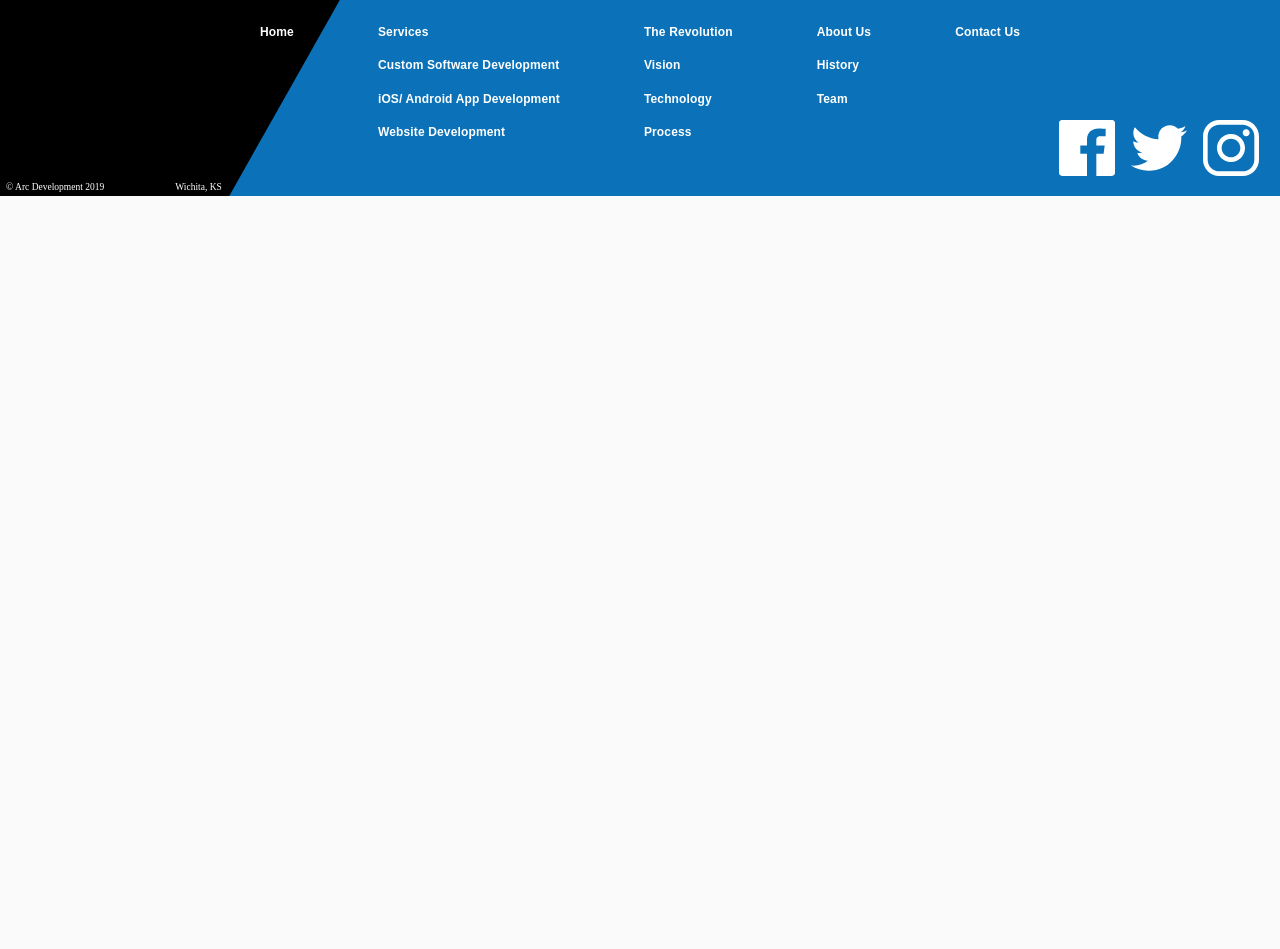
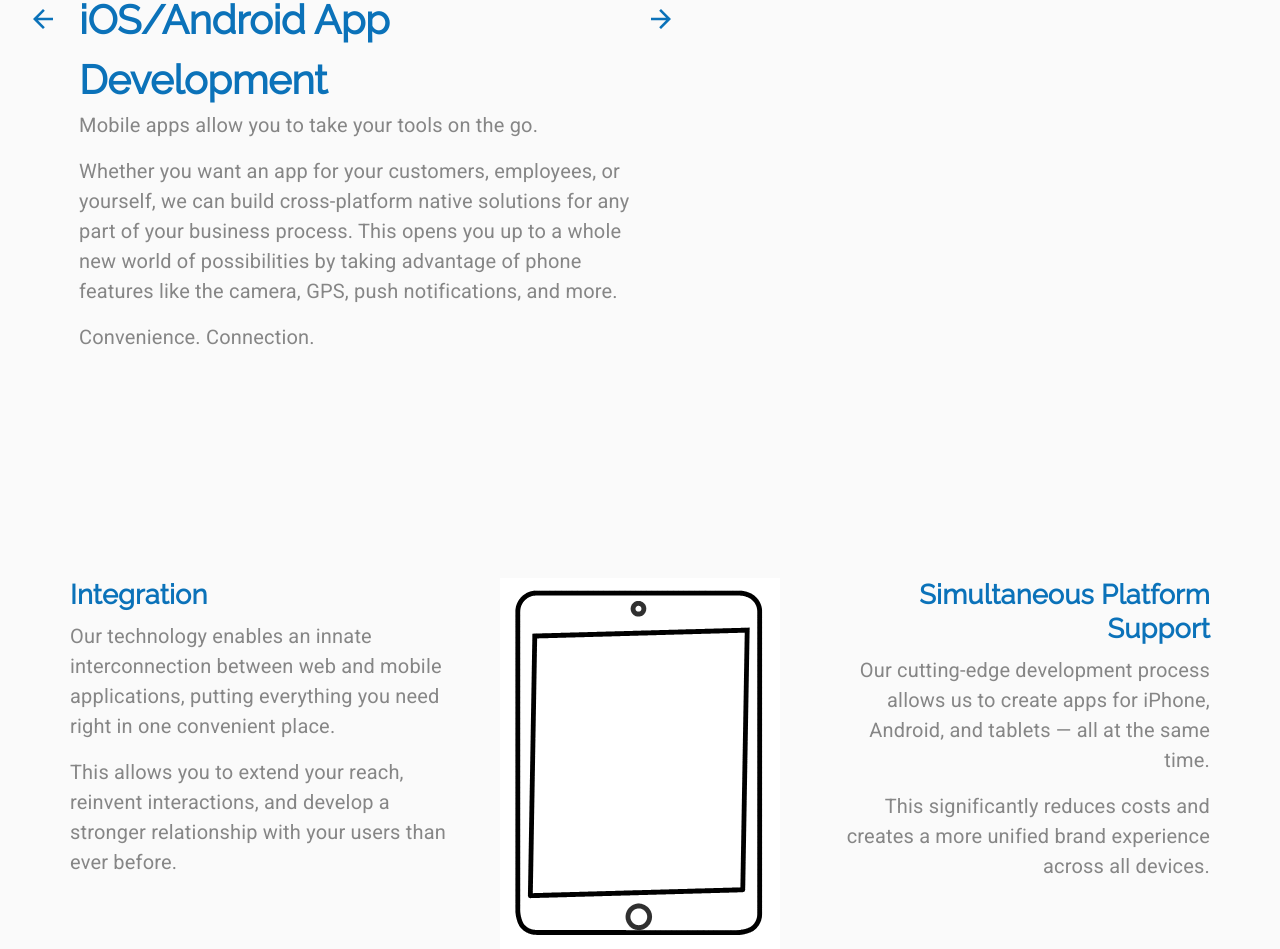
Before and after one commit to aiyeola/arc-development, a React (Create React App) app: page /mobileapps in a window 1280 px wide. Shown: the part 148-1097 px from the top of the page. Before the commit the page ends 800 px from the top, so only its background shows below. Built offline with nearby package versions, Linux system fonts and the light colour scheme.

Commit message:
ft(MobileApps): create mobile apps page
- responsive

```diff
--- a/src/components/App.js
+++ b/src/components/App.js
@@ -8,6 +8,7 @@
 import LandingPage from './LandingPage';
 import Services from '../components/Services';
 import CustomSoftware from '../components/Services/CustomSoftware';
+import MobileApps from '../components/Services/MobileApps';
 
 function App() {
   const [selectedIndex, setSelectedIndex] = useState(0);
@@ -60,7 +61,13 @@
           <Route
             exact
             path="/mobileapps"
-            component={() => <div>Mobile Apps</div>}
+            component={(props) => (
+              <MobileApps
+                {...props}
+                setValue={setValue}
+                setSelectedIndex={setSelectedIndex}
+              />
+            )}
           />
           <Route exact path="/websites" component={() => <div>Websites</div>} />
           <Route
--- /dev/null
+++ b/src/components/Services/MobileApps.js
@@ -0,0 +1,257 @@
+import React from 'react';
+import Lottie from 'react-lottie';
+import { Link } from 'react-router-dom';
+import { makeStyles, useTheme } from '@material-ui/styles';
+import Grid from '@material-ui/core/Grid';
+import IconButton from '@material-ui/core/IconButton';
+import Typography from '@material-ui/core/Typography';
+import useMediaQuery from '@material-ui/core/useMediaQuery';
+import Hidden from '@material-ui/core/Hidden';
+
+import backArrow from '../../assets/backArrow.svg';
+import forwardArrow from '../../assets/forwardArrow.svg';
+import swiss from '../../assets/swissKnife.svg';
+import access from '../../assets/extendAccess.svg';
+import engagement from '../../assets/increaseEngagement.svg';
+import integrationAnimation from '../../animations/integrationAnimation/data';
+import CallToAction from '../ui/CallToAction';
+
+const useStyles = makeStyles((theme) => ({
+  heading: {
+    maxWidth: '40em',
+  },
+  arrowContainer: {
+    marginTop: '0.5em',
+  },
+  rowContainer: {
+    padding: '0 5em',
+    [theme.breakpoints.down('sm')]: {
+      padding: '0 1.5em',
+    },
+  },
+}));
+
+const MobileApps = ({ setValue, setSelectedIndex }) => {
+  const classes = useStyles();
+  const theme = useTheme();
+  const matchesMD = useMediaQuery(theme.breakpoints.down('md'));
+  const matchesSM = useMediaQuery(theme.breakpoints.down('sm'));
+  const matchesXS = useMediaQuery(theme.breakpoints.down('xs'));
+
+  const defaultOptions = {
+    loop: true,
+    autoplay: true,
+    animationData: integrationAnimation,
+    rendererSettings: {
+      preserveAspectRatio: 'xMidYMid slice',
+    },
+  };
+
+  return (
+    <Grid container direction="column">
+      <Grid
+        item
+        container
+        direction="row"
+        justify={matchesMD ? 'center' : undefined}
+        className={classes.rowContainer}
+        style={{ marginTop: matchesXS ? '1em' : '2em' }}
+      >
+        <Hidden mdDown>
+          <Grid
+            item
+            className={classes.arrowContainer}
+            style={{ marginRight: '1em', marginLeft: '-3.5em' }}
+          >
+            <IconButton
+              component={Link}
+              to="/customsoftware"
+              onClick={() => setSelectedIndex(1)}
+              style={{ backgroundColor: 'transparent' }}
+            >
+              <img src={backArrow} alt="back to Custom Software Development" />
+            </IconButton>
+          </Grid>
+        </Hidden>
+        <Grid item container direction="column" className={classes.heading}>
+          <Grid item>
+            <Typography variant="h2" align={matchesMD ? 'center' : undefined}>
+              iOS/Android App Development
+            </Typography>
+          </Grid>
+          <Grid item>
+            <Typography
+              variant="body1"
+              paragraph
+              align={matchesMD ? 'center' : undefined}
+            >
+              Mobile apps allow you to take your tools on the go.
+            </Typography>
+            <Typography
+              variant="body1"
+              paragraph
+              align={matchesMD ? 'center' : undefined}
+            >
+              Whether you want an app for your customers, employees, or
+              yourself, we can build cross-platform native solutions for any
+              part of your business process. This opens you up to a whole new
+              world of possibilities by taking advantage of phone features like
+              the camera, GPS, push notifications, and more.
+            </Typography>
+            <Typography
+              variant="body1"
+              paragraph
+              align={matchesMD ? 'center' : undefined}
+            >
+              Convenience. Connection.
+            </Typography>
+          </Grid>
+        </Grid>
+        <Hidden mdDown>
+          <Grid item className={classes.arrowContainer}>
+            <IconButton
+              component={Link}
+              to="/websites"
+              onClick={() => setSelectedIndex(3)}
+              style={{ backgroundColor: 'transparent' }}
+            >
+              <img src={forwardArrow} alt="forward to Website Development" />
+            </IconButton>
+          </Grid>
+        </Hidden>
+      </Grid>
+
+      <Grid
+        item
+        container
+        direction={matchesSM ? 'column' : 'row'}
+        className={classes.rowContainer}
+        style={{ marginTop: '15em', marginBottom: '15em' }}
+      >
+        <Grid item container direction="column" md>
+          <Grid item>
+            <Typography
+              align={matchesSM ? 'center' : undefined}
+              variant="h4"
+              gutterBottom
+            >
+              Integration
+            </Typography>
+          </Grid>
+          <Grid item>
+            <Typography
+              align={matchesSM ? 'center' : undefined}
+              variant="body1"
+              paragraph
+            >
+              Our technology enables an innate interconnection between web and
+              mobile applications, putting everything you need right in one
+              convenient place.
+            </Typography>
+            <Typography
+              align={matchesSM ? 'center' : undefined}
+              variant="body1"
+              paragraph
+            >
+              This allows you to extend your reach, reinvent interactions, and
+              develop a stronger relationship with your users than ever before.
+            </Typography>
+          </Grid>
+        </Grid>
+
+        <Grid item md>
+          <Lottie options={defaultOptions} style={{ maxWidth: '20em' }} />
+        </Grid>
+
+        <Grid item container direction="column" md>
+          <Grid item>
+            <Typography
+              align={matchesSM ? 'center' : 'right'}
+              variant="h4"
+              gutterBottom
+            >
+              Simultaneous Platform Support
+            </Typography>
+          </Grid>
+          <Grid item>
+            <Typography
+              align={matchesSM ? 'center' : 'right'}
+              variant="body1"
+              paragraph
+            >
+              Our cutting-edge development process allows us to create apps for
+              iPhone, Android, and tablets — all at the same time.
+            </Typography>
+            <Typography
+              align={matchesSM ? 'center' : 'right'}
+              variant="body1"
+              paragraph
+            >
+              This significantly reduces costs and creates a more unified brand
+              experience across all devices.
+            </Typography>
+          </Grid>
+        </Grid>
+      </Grid>
+
+      <Grid
+        item
+        container
+        direction={matchesMD ? 'column' : 'row'}
+        className={classes.rowContainer}
+        style={{ marginBottom: '15em' }}
+      >
+        <Grid item container direction="column" md alignItems="center">
+          <Grid item>
+            <Typography align="center" variant="h4" gutterBottom>
+              Extend Functionality
+            </Typography>
+          </Grid>
+          <Grid item>
+            <img src={swiss} alt="swiss army knife" />
+          </Grid>
+        </Grid>
+        <Grid
+          item
+          container
+          direction="column"
+          md
+          alignItems="center"
+          style={{
+            marginTop: matchesMD ? '10em' : 0,
+            marginBottom: matchesMD ? '10em' : 0,
+          }}
+        >
+          <Grid item>
+            <Typography align="center" variant="h4" gutterBottom>
+              Extend Access
+            </Typography>
+          </Grid>
+          <Grid item>
+            <img
+              src={access}
+              alt="tear-one-off sign"
+              style={{ maxWidth: matchesXS ? '20em' : '28em' }}
+            />
+          </Grid>
+        </Grid>
+        <Grid item container direction="column" md alignItems="center">
+          <Grid item>
+            <Typography align="center" variant="h4" gutterBottom>
+              Increase Engagement
+            </Typography>
+          </Grid>
+          <Grid item>
+            <img src={engagement} alt="app with notification" />
+          </Grid>
+        </Grid>
+      </Grid>
+
+      <Grid item>
+        <CallToAction setValue={setValue} />
+      </Grid>
+    </Grid>
+  );
+};
+
+export default MobileApps;
```
